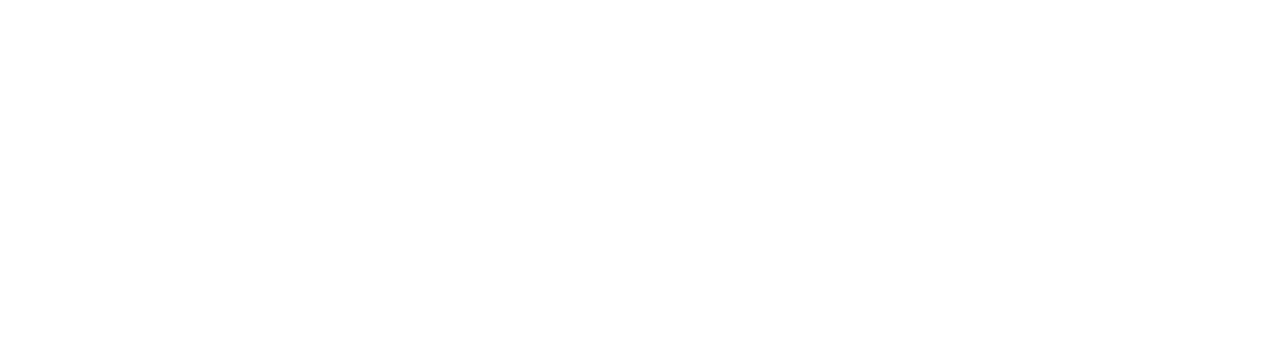
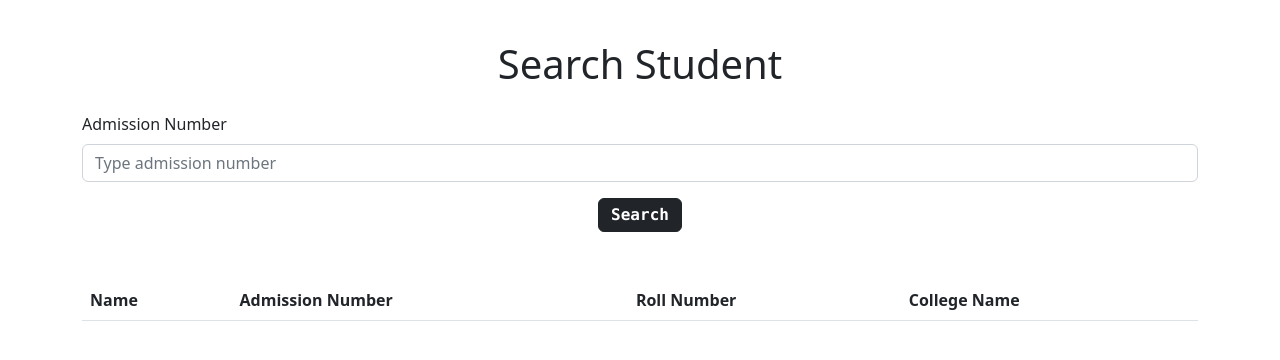
Before and after one commit to sufailbadushat/student-angular-spring-app, an Angular app: page /search in a window 1280 px wide. Before the commit this address led to /. Shown: the top 360 px of the page. Built offline with nearby package versions, Linux system fonts and the light colour scheme.

Commit message:
search student using adminssion number

```diff
--- a/src/app/api.service.ts
+++ b/src/app/api.service.ts
@@ -15,4 +15,8 @@
   fetchData=()=>{
     return this.http.get("http://localhost:8080/view");
   }
+
+  searchStudents=(dataToSend:any)=>{
+    return this.http.post("http://localhost:8080/search",dataToSend);
+  }
 }
--- /dev/null
+++ b/src/app/search-student/search-student.component.html
@@ -0,0 +1,55 @@
+
+
+<div class="container">
+    <div class="row">
+        <div class="col-12 col-sm-12 div-md-12 col-lg-12 div-xl-12 div-xxl-12">
+            <div class="row g-3 mt-4">
+                <div class="col col-12 col-sm-12 col-md-12 col-lg-12 col-lg-12 col-xl-12 col-xxl-12 text-center">
+                    <h1 class="text-dark">Search Student</h1>
+                </div>
+                <div class="col col-12 col-sm-12 col-md-12 col-lg-12 col-lg-12 col-xl-12 col-xxl-12">
+                    <label for="" class="form-label ">Admission Number</label>
+                    <input name="admNo" [(ngModel)]="admNo" type="text" placeholder="Type admission number"
+                        class="form-control">
+                </div>
+                <div class="col col-12 col-sm-12 col-md-12 col-lg-12 col-lg-12 col-xl-12 col-xxl-12 text-center">
+                    <button (click)="readValue()" class="btn btn-dark  font-monospace fw-bolder py-1">Search</button>
+                </div>
+            </div>
+
+
+
+            <table class="table mt-5">
+                <thead>
+                    <tr>
+
+
+                        <th scope="col"> Name</th>
+                        <th scope="col">Admission Number</th>
+                        <th scope="col">Roll Number</th>
+                        <th scope="col">College Name </th>
+
+
+
+                    </tr>
+                </thead>
+                <tbody>
+
+                    <tr *ngFor="let i of searchValue">
+
+                        <td>{{i.name}}</td>
+                        <td>{{i.admNo}}</td>
+                        <td>{{i.rollNo}}</td>
+                        <td>{{i.collegeName}}</td>
+
+
+                    </tr>
+
+                </tbody>
+
+
+            </table>
+
+        </div>
+    </div>
+</div>
--- /dev/null
+++ b/src/app/search-student/search-student.component.ts
@@ -0,0 +1,35 @@
+import { Component } from '@angular/core';
+import { ApiService } from '../api.service';
+
+@Component({
+  selector: 'app-search-student',
+  templateUrl: './search-student.component.html',
+  styleUrls: ['./search-student.component.css']
+})
+export class SearchStudentComponent {
+
+  searchValue:any=[]
+  constructor(private api:ApiService){}
+
+  admNo=""
+
+  readValue = () => {
+    let data: any = { "admNo": this.admNo }
+
+    console.log(data);
+
+    this.api.searchStudents(data).subscribe(
+      (response: any) => {
+        console.log(response)
+        if (response.length == 0) {
+          alert("invalid patient id");
+        }
+        else {
+          this.searchValue = response;
+        }
+      }
+    )
+
+  }
+
+}
```
Also changed, not shown: src/app/app.module.ts (+7 -1 lines), src/app/search-student/search-student.component.css (added).
